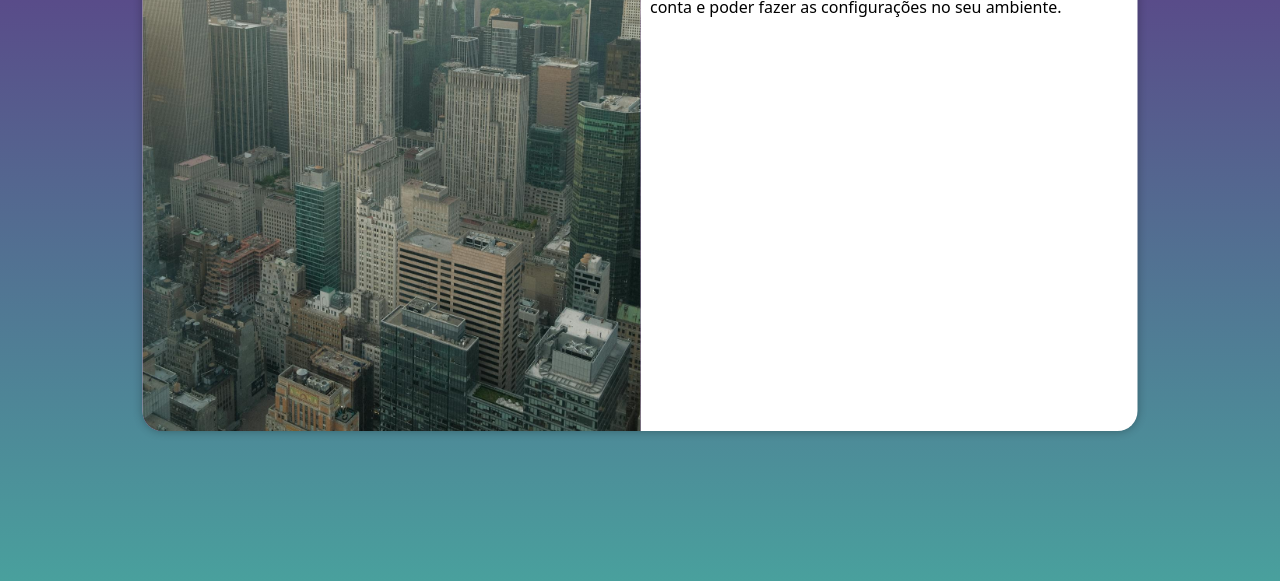
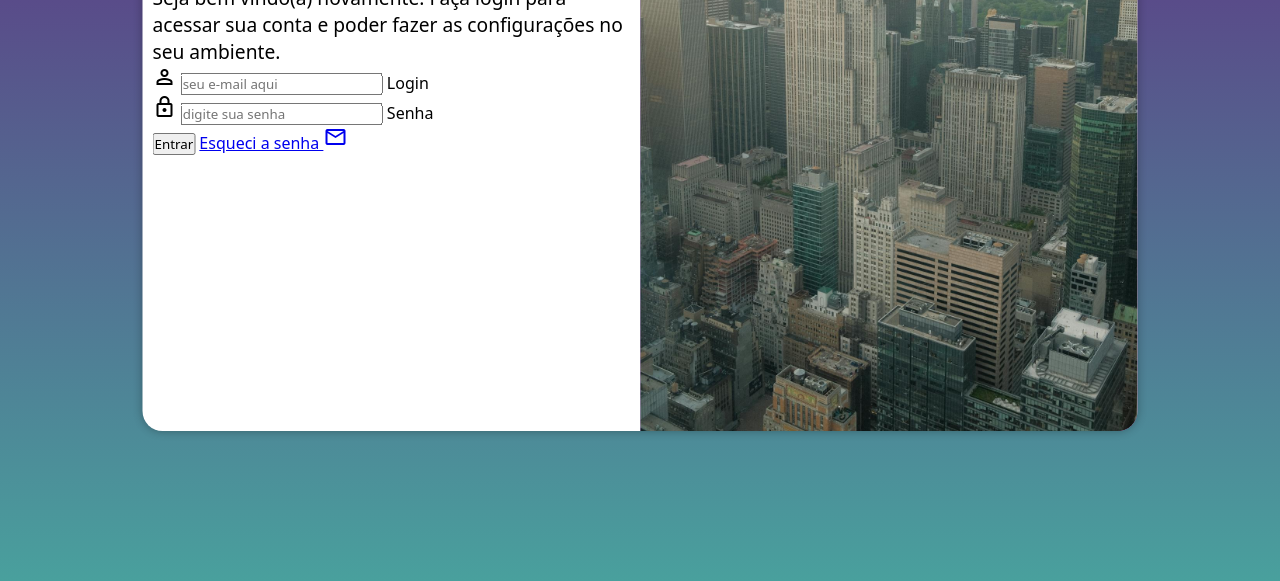
Before and after one commit to VicenteQuinto/projeto-login, a plain HTML site: page index.html in a window 1280 px wide. Shown: the part 219-800 px from the top of the page. Drawn offline with nearby package versions, Linux system fonts and the light colour scheme.

Commit message:
adicionei o formulario

```diff
--- a/estilos/media-query.css
+++ b/estilos/media-query.css
@@ -34,12 +34,12 @@ Grandes Telas: acima de 1200px
         width: 995px;
     }
     section#login > div#imagem{
-        float: left;
+        float: right;
         width: 50%;
         height: 100%;
     }
     section#login > div#formulario{
-        float: right;
+        float: left;
         width: 50%;
 
     }
@@ -47,5 +47,13 @@ Grandes Telas: acima de 1200px
         background-image: linear-gradient(to top, #49a09d, #5f2c82);
     }
 
+    div#formulario >h1{
+        font-size: 2em;
+    }
+
+    div#formulario > p{
+        font-size: 1.2em;
+    }
+
 
 }
--- a/estilos/style.css
+++ b/estilos/style.css
@@ -59,3 +59,11 @@ section#login > div#formulario{
     display: block;
     padding: 10px;
 }
+
+section#formulario >h1{
+    text-align: center;
+    margin-bottom: 10px;
+}
+div#formulario > p{
+    font-size: 0.8em;
+}
--- a/index.html
+++ b/index.html
@@ -6,6 +6,7 @@
     <title>Projeto Login</title>
     <link rel="stylesheet" href="estilos/style.css">
     <link rel="stylesheet" href="estilos/media-query.css">
+    <link rel="stylesheet" href="https://fonts.googleapis.com/css2?family=Material+Symbols+Outlined:opsz,wght,FILL,GRAD@24,400,0,0" />
 </head>
 <body>
     <main>
@@ -16,7 +17,25 @@
             <div id="formulario">
                 <h1>Login</h1>
                 <p>Seja bem vindo(a) novamente. Faça login para acessar  sua conta e poder fazer as configurações no seu ambiente.</p>
-                <form action="login.php" method="post">
+                <form action="login.php" method="post" autocomplete="on">
+                    <div  class="campo">
+                        <span class="material-symbols-outlined">
+                            person
+                            </span>
+                        <input type="email" name="login" id="ilogin" placeholder="seu e-mail aqui" required autocomplete="email" maxlength="30">
+                        <label for="ilogin">Login</label>
+                    </div>
+                    <div class="campo">
+                        <span class="material-symbols-outlined">
+                            Lock
+                            </span>
+                        <input type="password" name="senha" id="isenha" placeholder="digite sua senha" autocomplete="current-password" required minlength="8" maxlength="20">
+                        <label for="isenha">Senha</label>
+                    </div>
+                    <input type="submit" value="Entrar">
+                    <a link href="esqueci.html">
+                        Esqueci a senha <span class="material-symbols-outlined">mail</span>
+                    </a>
 
                 </form>
 
```
